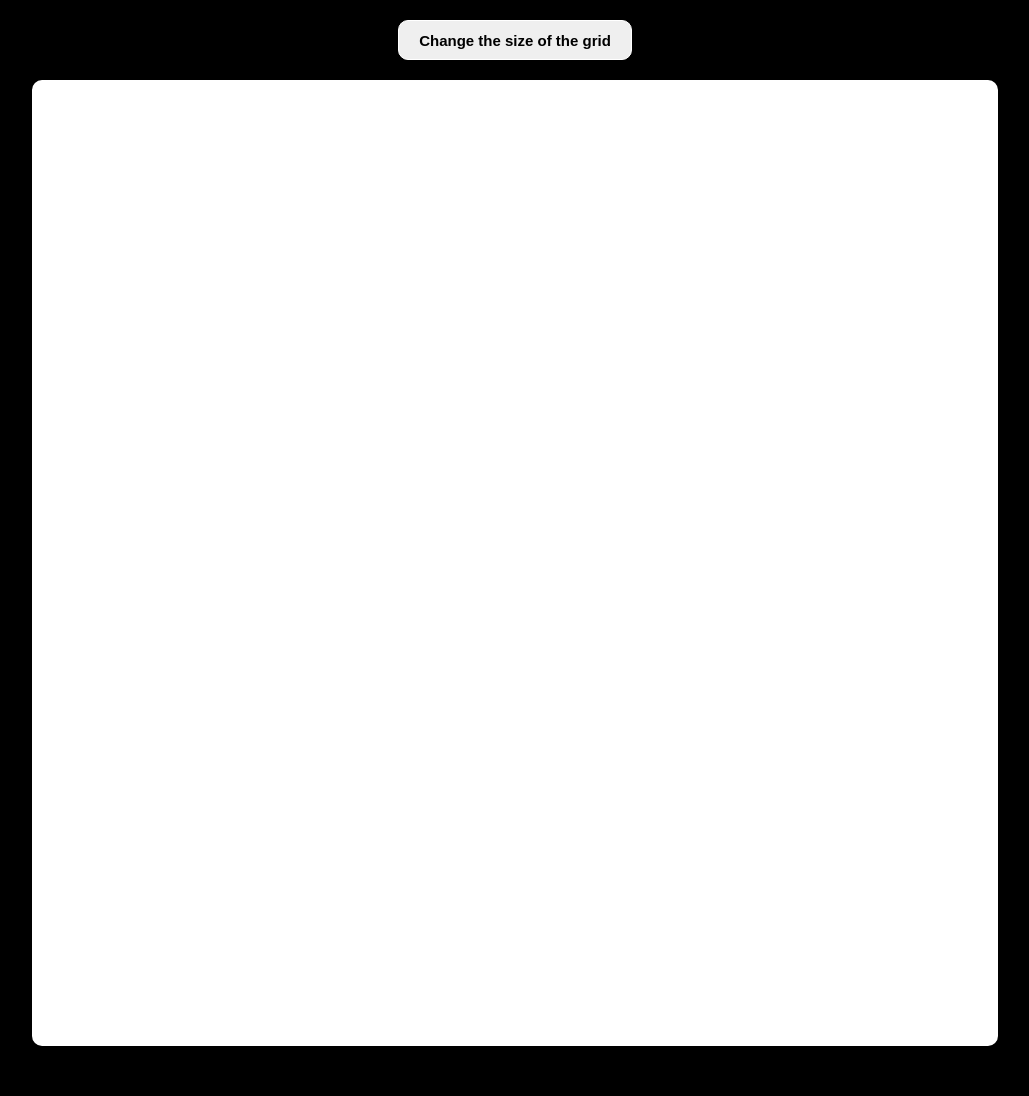
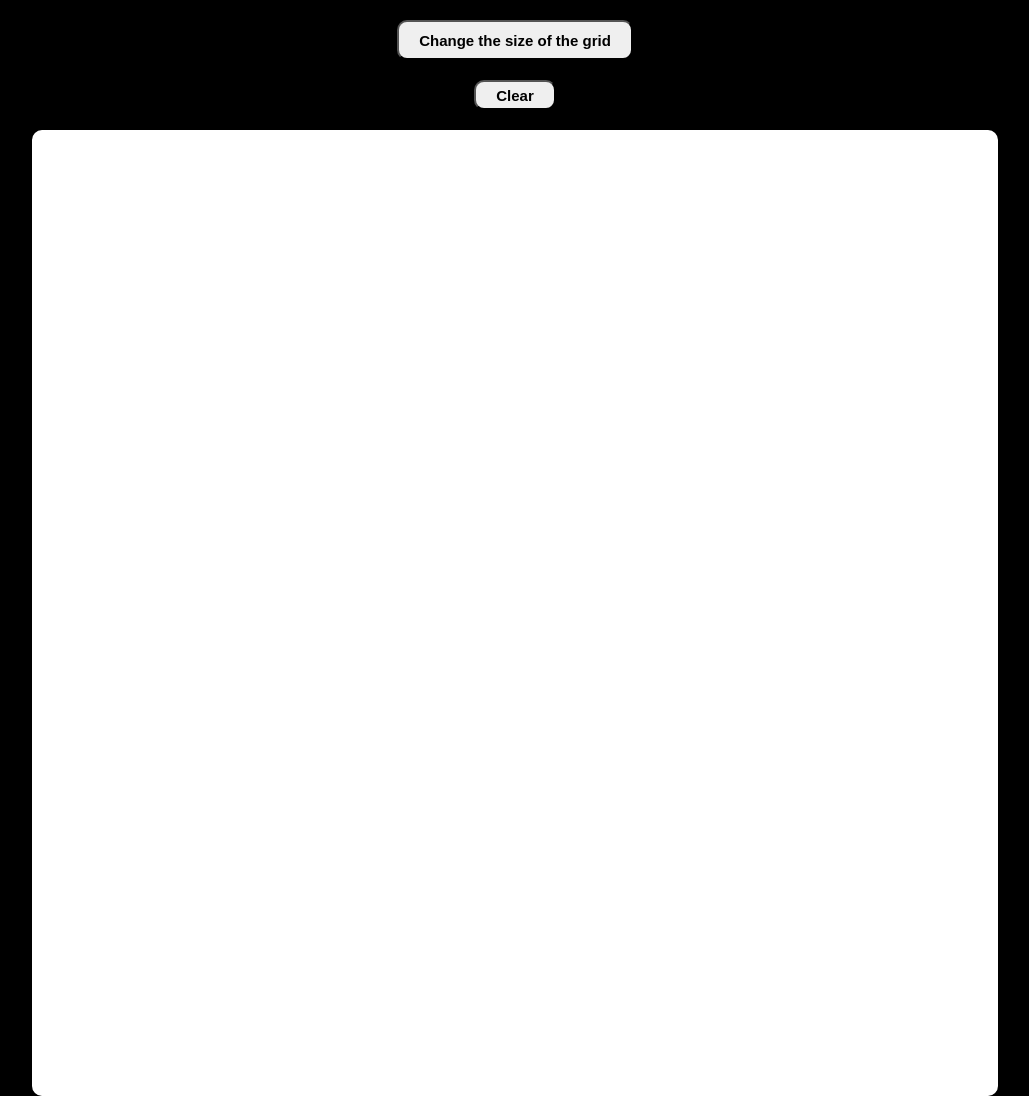
Before and after one commit to o-walkeron-o/etch-a-sketch, a plain HTML site: page index.html in a window 1280 px wide. Shown: the whole page, without its empty margins (125-1154 px from the left). Before the commit the page ends 1046 px from the top, so only its background shows below. Drawn offline with Linux system fonts and the light colour scheme.

Commit message:
Add a button to clear the Etch-a-Sketch
- Add styles to the button and merge identical CSS properties from
  the #btnClear and #btnSetUpSize selectors into the button selector.

```diff
--- a/index.html
+++ b/index.html
@@ -8,6 +8,7 @@
 </head>
 <body>
     <button id="btnSetUpSize">Change the size of the grid</button>
+    <button id="btnClear">Clear</button>
     <div class="container"></div>
     <script src="./script.js"></script>
 </body>
--- a/script.js
+++ b/script.js
@@ -1,5 +1,6 @@
 const container = document.querySelector(".container");
 const btnSetUpSize = document.querySelector("#btnSetUpSize");
+const btnClear = document.querySelector("#btnClear");
 
 let gridSize = 16;
 let squareSize = 960 / gridSize;
@@ -11,6 +12,9 @@ function createGridOfSquares(numberOfSquares, squareSize) {
         square.setAttribute("style", `width: ${squareSize}px; height: ${squareSize}px;`);
         square.addEventListener("mouseenter", () => {
             square.style.backgroundColor = "black";
+        });
+        btnClear.addEventListener("click", () => {
+            square.style.backgroundColor = "white";
         });
         container.appendChild(square);
     }
--- a/style.css
+++ b/style.css
@@ -18,13 +18,19 @@ body {
     border: 3px solid white;
 }
 
-#btnSetUpSize{
+button {
     display: block;
-    height: 40px;
+    margin: 20px auto;
     padding: 0 20px;
-    margin: 20px auto;
-    border: 1px solid white;
     border-radius: 10px;
     font-weight: bold;
     font-size: 15px;
 }
+
+#btnSetUpSize {
+    height: 40px;
+}
+
+#btnClear {
+    height: 30px;
+}
```
